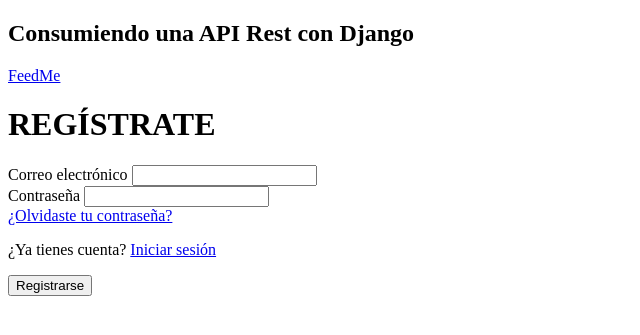
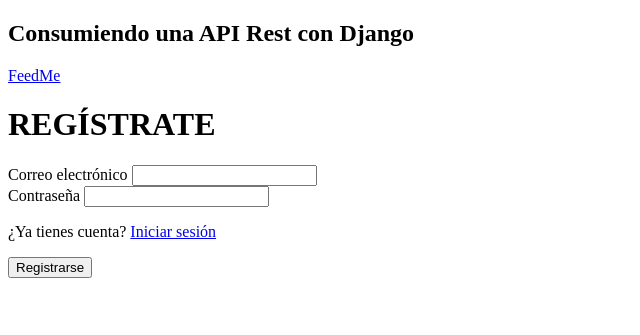
Before and after one commit to IanGarciaUnam/Aplicacion-Diseno-de-Interfaces, a Django app: page /register in a window 1280 px wide. Shown: the top 335 px of the page, without its empty margins (0-640 px from the left). Run offline with Django 4.2, Linux system fonts and the light colour scheme.

Commit message:
register added succesfully

```diff
--- a/feedme/seeker/templates/seeker/register.html
+++ b/feedme/seeker/templates/seeker/register.html
@@ -7,7 +7,7 @@
   </nav>
 
   <div id="main" class="h-100">
-    <div id="login" class="container-fluid h-100 d-flex">
+    <div id="register" class="container-fluid h-100 d-flex">
       <div class="container px-5 pt-4 pb-5 align-self-center w-50 bg-white">
         <h1 class="fw-bold mx-auto mb-4">REGÍSTRATE</h1>
         <form class="text-center">
@@ -19,11 +19,9 @@
             <label for="exampleInputPassword1" class="form-label">Contraseña</label>
             <input type="password" class="form-control" id="exampleInputPassword1">
           </div>
+
           <div class="mb-3">
-            <a class="feedme-link" href="/reset-pass">¿Olvidaste tu contraseña?</a>
-          </div>
-          <div class="mb-3">
-            <p class="m-auto">¿Ya tienes cuenta? <a class="feedme-link" href="/register">Iniciar sesión</a></p>
+            <p class="m-auto">¿Ya tienes cuenta? <a class="feedme-link" href="/login">Iniciar sesión</a></p>
           </div>
           <button type="submit" class="btn btn-blue fw-bold mt-3">Registrarse</button>
         </form>
--- a/feedme/static/css/style.css
+++ b/feedme/static/css/style.css
@@ -27,6 +27,11 @@ p {
 
 #login {
   background: url("../img/bg-login.png") no-repeat center;
+  background-size: cover;
+}
+
+#register {
+  background: url("../img/bg-register.png") no-repeat center;
   background-size: cover;
 }
 
```
